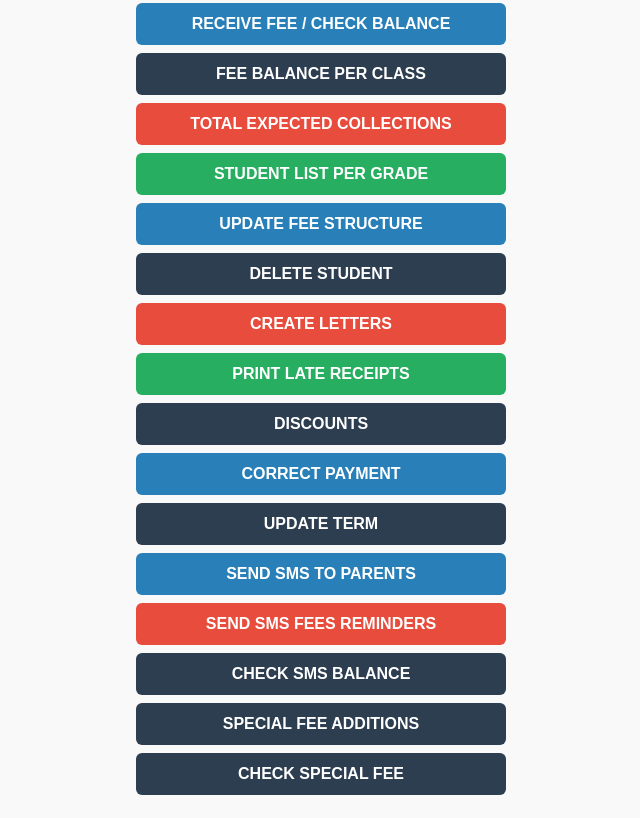
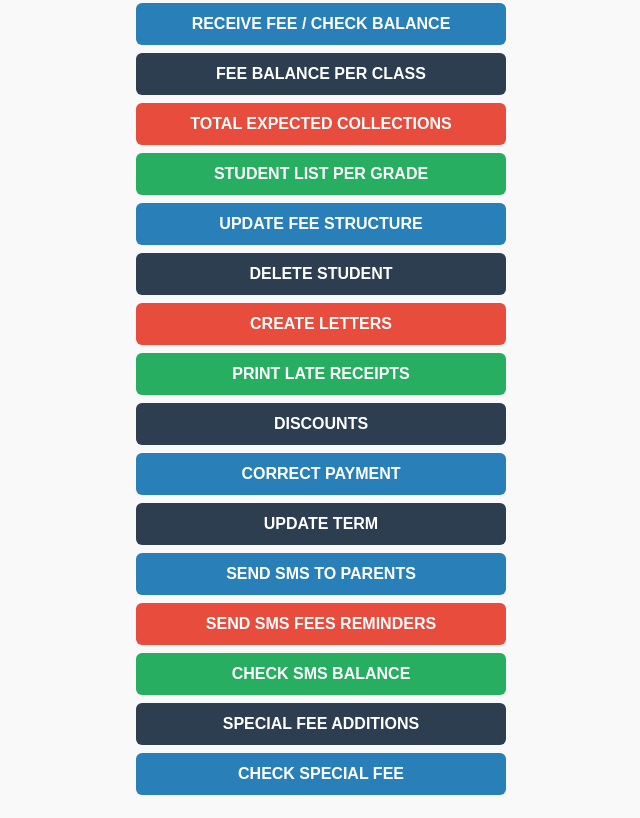
Before and after one commit to masomodigital/Eastway-UI, a plain HTML site: page index.html in a window 1280 px wide. Shown: the part 299-1117 px from the top of the page, without its empty margins (319-959 px from the left). Drawn offline with Linux system fonts and the light colour scheme.

Commit message:
Update index.html

```diff
--- a/index.html
+++ b/index.html
@@ -99,9 +99,9 @@
     <a href="https://script.google.com/macros/s/AKfycbznuFV5wbobaIvFh7ivWAmWNBwuyCoUku8L8G69vUKRFiUW7Q67C8kNCuaQNLf4CXpcMQ/exec" class="button black">UPDATE TERM</a>
     <a href="https://script.google.com/macros/s/AKfycbzvWDAqYv6Vkap_9XVDE1su4UnznUr280xfDN3c4GoholMrgDxDgOlfKwcKQ-Rz30BjgQ/exec" class="button blue">SEND SMS TO PARENTS</a>
     <a href="https://script.google.com/macros/s/AKfycby0cVmSU4nWr50AIrsN_mmpxwbJRHWg1AhanW--2a_4oT8y5E0I2tm3hSr6S6EQCwqd/exec" class="button red">SEND SMS FEES REMINDERS</a>
-     <a href="https://script.google.com/macros/s/AKfycbyTuLUcwh44sh2IeTYzFYEQVgCawZ7ZTeTM7Y1TzGenKj4-4s11wgbq77alE0LTy2N2/exec" class="button black">CHECK SMS BALANCE</a>
+     <a href="https://script.google.com/macros/s/AKfycbyTuLUcwh44sh2IeTYzFYEQVgCawZ7ZTeTM7Y1TzGenKj4-4s11wgbq77alE0LTy2N2/exec" class="button green">CHECK SMS BALANCE</a>
      <a href="https://script.google.com/macros/s/AKfycbwy_vOaU2WCHo6I2JrL2Iwa04mogAfp93Ee_eex1sTY3PlQ8QrSW6Q-qR8PekYcN8addw/exec" class="button black">SPECIAL FEE ADDITIONS</a>
-     <a href="https://script.google.com/macros/s/AKfycbwx8yezqyPTNPw5-Bx4ogaN9Pc2V9jBL3ll7FcCGpC4RLEIFDedJxblXOltjYDHa4k/exec" class="button black">CHECK SPECIAL FEE</a>
+     <a href="https://script.google.com/macros/s/AKfycbwx8yezqyPTNPw5-Bx4ogaN9Pc2V9jBL3ll7FcCGpC4RLEIFDedJxblXOltjYDHa4k/exec" class="button blue">CHECK SPECIAL FEE</a>
   </div>
 </body>
 </html>
```
